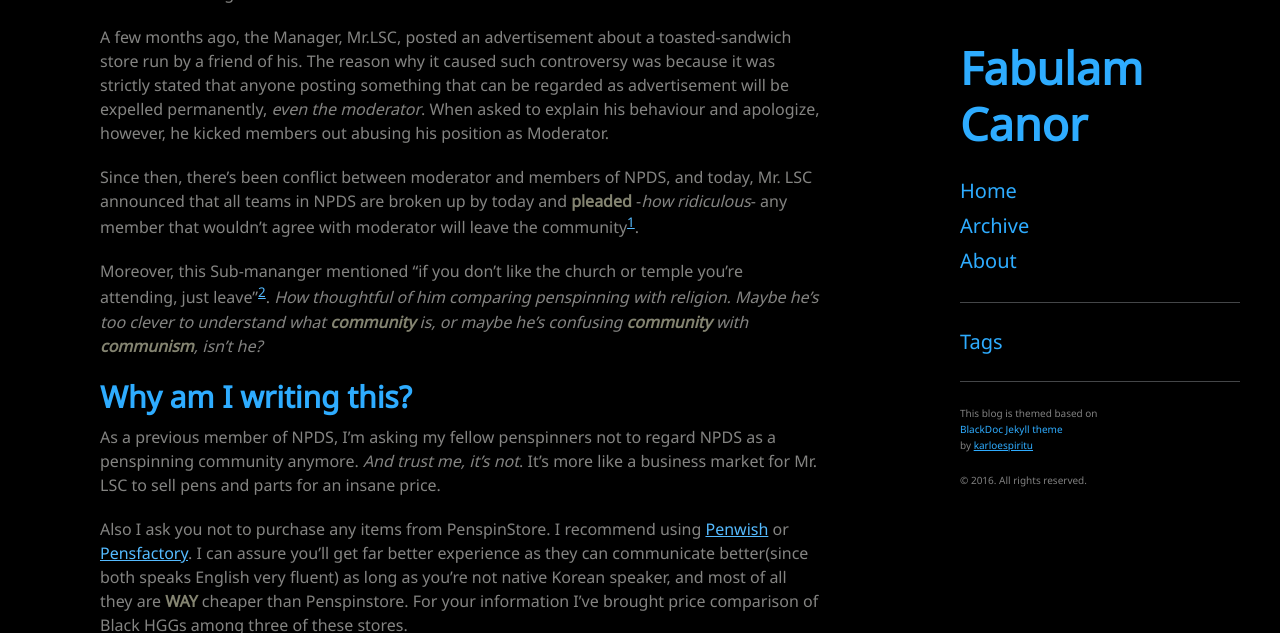
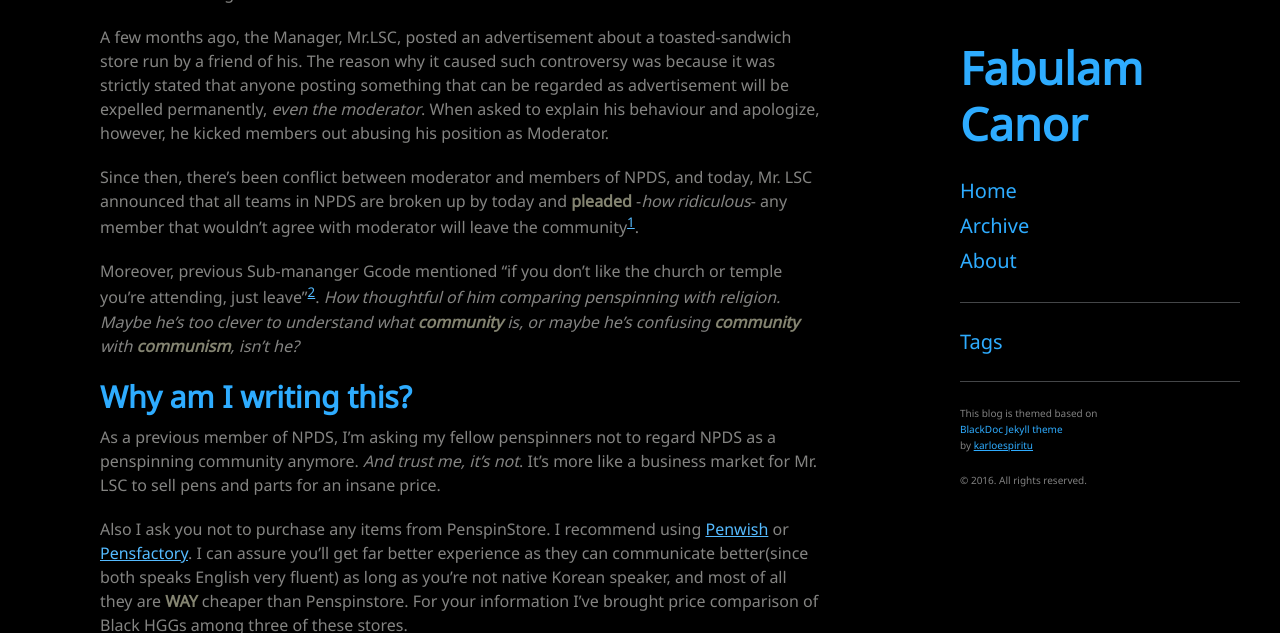
Before and after one commit to Canorus/canorus.github.io, a Jekyll site: the page built from _posts/2016-09-17-What-is-happening-in-NPDS-right-now;-degeneration.md, in a window 1280 px wide and 900 px high, scrolled down 460 px, cut to the strip 0-633 px from the top of the window. Built offline with Jekyll 4.4.1, drawn with Linux system fonts in a browser that asks for light colours; comment, search, counter and statistics services are not loaded.

Commit message:
what is going on in NPDS

```diff
--- a/_posts/2016-09-17-What-is-happening-in-NPDS-right-now;-degeneration.md
+++ b/_posts/2016-09-17-What-is-happening-in-NPDS-right-now;-degeneration.md
@@ -19,7 +19,7 @@
 
 [^1]: I've saved as PDF format, for archive purpose. [download here](http://d.pr/f/6c1a+).
 
-Moreover, this Sub-mananger mentioned "if you don't like the church or temple you're attending, just leave"[^2]. *How thoughtful of him comparing penspinning with religion. Maybe he's too clever to understand what __community__ is, or maybe he's confusing __community__ with __communism__, isn't he?*
+Moreover, previous Sub-mananger Gcode mentioned "if you don't like the church or temple you're attending, just leave"[^2]. *How thoughtful of him comparing penspinning with religion. Maybe he's too clever to understand what __community__ is, or maybe he's confusing __community__ with __communism__, isn't he?*
 
 [^2]: [download pdf here](http://d.pr/f/1bDqt+)
 
```
